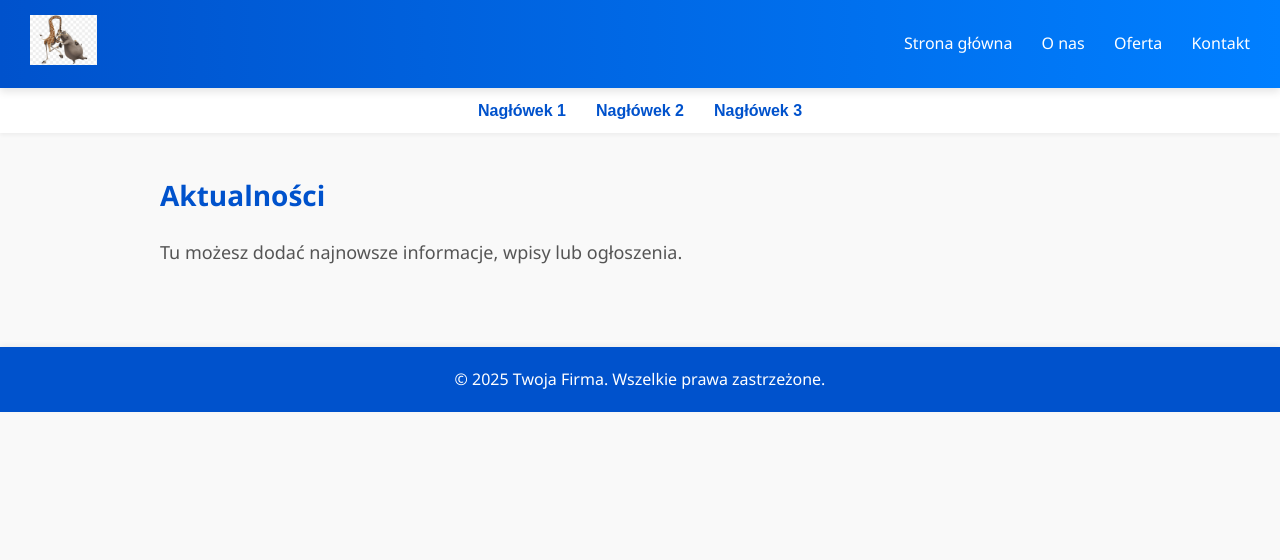
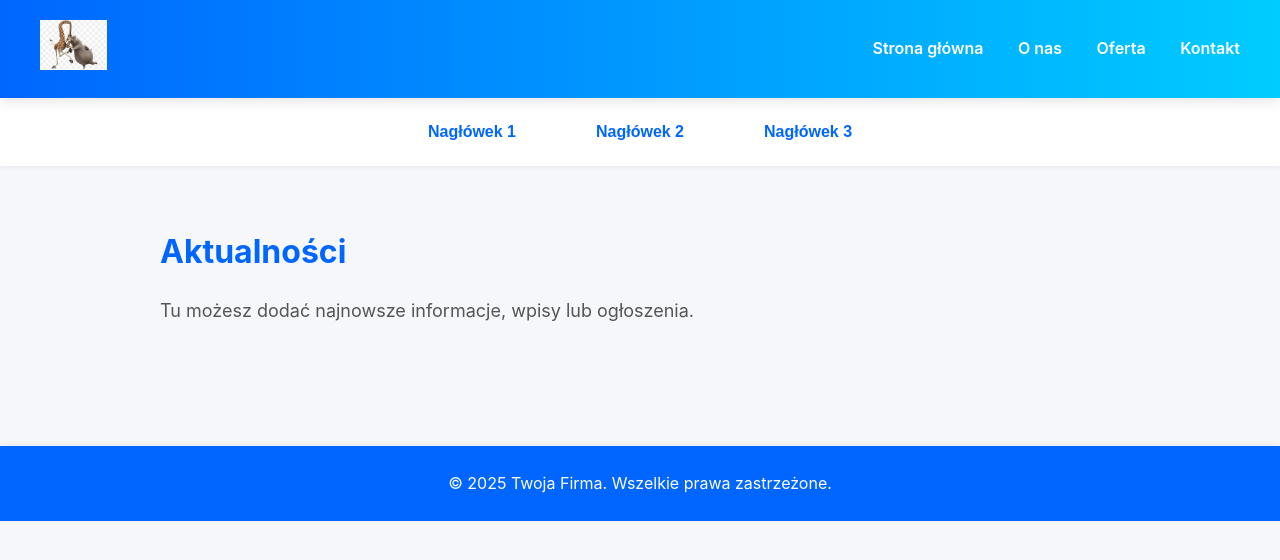
Before and after one commit to grosuM/grosuM.github.io, a plain HTML site: page index.html in a window 1280 px wide. Drawn offline with Linux system fonts and the light colour scheme.

Commit message:
Update style.css

```diff
--- a/style.css
+++ b/style.css
@@ -1,4 +1,4 @@
-/* Reset i podstawy */
+/* Reset */
 * {
   margin: 0;
   padding: 0;
@@ -6,8 +6,8 @@
 }
 
 body {
-  font-family: 'Segoe UI', sans-serif;
-  background-color: #f9f9f9;
+  font-family: 'Inter', 'Segoe UI', sans-serif;
+  background-color: #f5f7fa;
   color: #333;
   line-height: 1.6;
 }
@@ -17,9 +17,9 @@ header {
   display: flex;
   justify-content: space-between;
   align-items: center;
-  background: linear-gradient(to right, #0052cc, #007fff);
-  padding: 15px 30px;
-  box-shadow: 0 4px 8px rgba(0,0,0,0.1);
+  background: linear-gradient(90deg, #0066ff, #00ccff);
+  padding: 20px 40px;
+  box-shadow: 0 4px 12px rgba(0,0,0,0.1);
   position: sticky;
   top: 0;
   z-index: 1000;
@@ -32,25 +32,26 @@ header {
 .main-nav a {
   color: #fff;
   text-decoration: none;
-  margin-left: 25px;
-  font-weight: 500;
+  margin-left: 30px;
+  font-weight: 600;
+  font-size: 16px;
   transition: color 0.3s ease;
 }
 
 .main-nav a:hover {
-  color: #ffdd57;
+  color: #ffeb3b;
 }
 
-/* Sticky bar z dropdownami */
+/* Sticky bar */
 .sticky-bar {
   display: flex;
   justify-content: center;
-  gap: 30px;
+  gap: 40px;
   background-color: #ffffff;
-  padding: 10px 0;
-  box-shadow: 0 2px 4px rgba(0,0,0,0.05);
+  padding: 15px 0;
+  box-shadow: 0 2px 6px rgba(0,0,0,0.05);
   position: sticky;
-  top: 70px;
+  top: 80px;
   z-index: 999;
 }
 
@@ -61,35 +62,37 @@ header {
 .dropbtn {
   background: none;
   border: none;
-  font-weight: bold;
+  font-weight: 600;
   font-size: 16px;
   cursor: pointer;
-  color: #0052cc;
+  color: #0066ff;
+  padding: 10px 20px;
   transition: color 0.3s ease;
 }
 
 .dropbtn:hover {
-  color: #007fff;
+  color: #00ccff;
 }
 
 .dropdown-content {
   display: none;
   position: absolute;
   background-color: #ffffff;
-  min-width: 180px;
+  min-width: 200px;
   box-shadow: 0 8px 16px rgba(0,0,0,0.1);
-  border-radius: 6px;
+  border-radius: 8px;
   overflow: hidden;
-  top: 35px;
+  top: 50px;
   left: 0;
   z-index: 1000;
 }
 
 .dropdown-content a {
-  padding: 12px 16px;
+  padding: 14px 20px;
   display: block;
   text-decoration: none;
   color: #333;
+  font-weight: 500;
   transition: background 0.3s ease;
 }
 
@@ -97,21 +100,23 @@ header {
   background-color: #f0f0f0;
 }
 
+.dropdown:focus-within .dropdown-content,
 .dropdown:hover .dropdown-content {
   display: block;
 }
 
-/* Sekcja główna */
+/* Main content */
 main {
-  padding: 40px 20px;
+  padding: 60px 20px;
   max-width: 1000px;
   margin: auto;
+  animation: fadeIn 0.6s ease-in-out;
 }
 
 section h2 {
-  font-size: 28px;
+  font-size: 32px;
   margin-bottom: 20px;
-  color: #0052cc;
+  color: #0066ff;
 }
 
 section p {
@@ -121,12 +126,18 @@ section p {
 
 /* Footer */
 footer {
-  background-color: #0052cc;
+  background-color: #0066ff;
   color: white;
   text-align: center;
-  padding: 20px;
-  margin-top: 40px;
+  padding: 25px;
+  margin-top: 60px;
   box-shadow: 0 -2px 6px rgba(0,0,0,0.05);
+}
+
+/* Animacje */
+@keyframes fadeIn {
+  from { opacity: 0; transform: translateY(20px); }
+  to { opacity: 1; transform: translateY(0); }
 }
 
 /* Responsywność */
```
